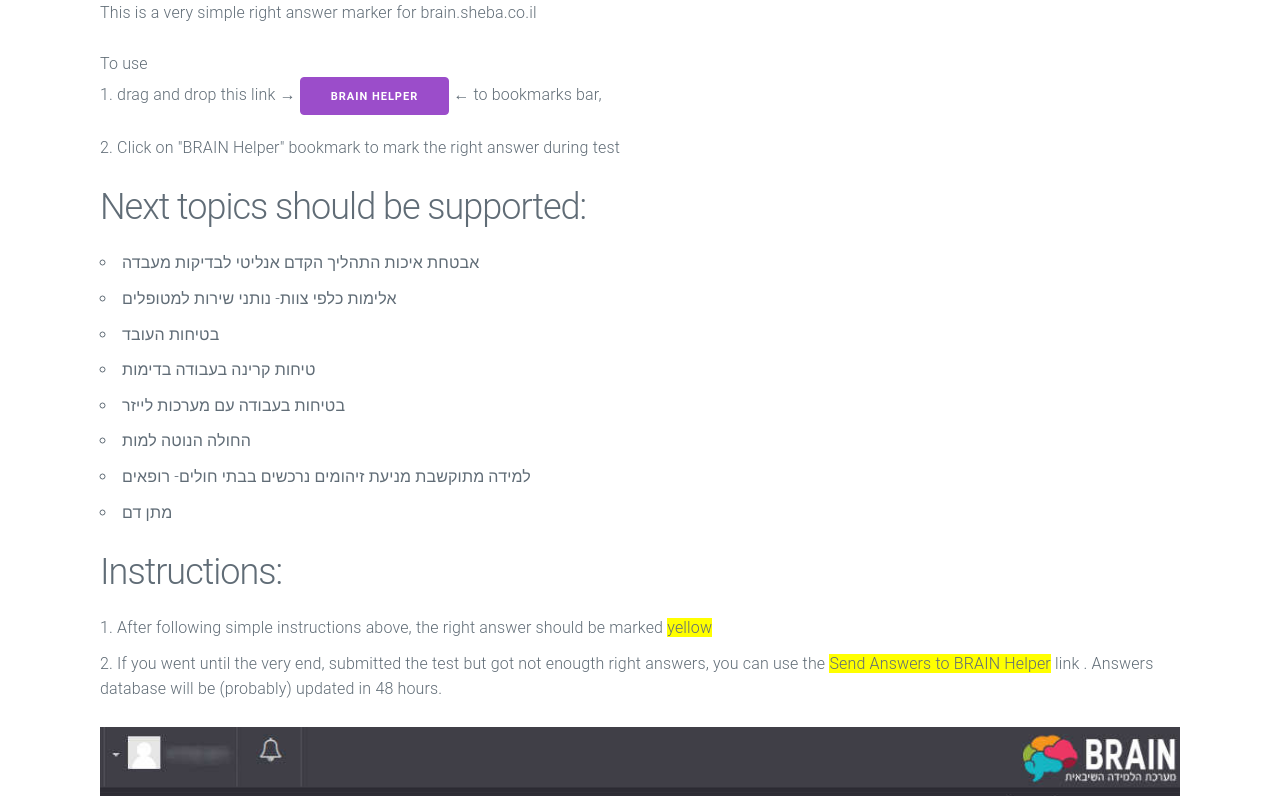
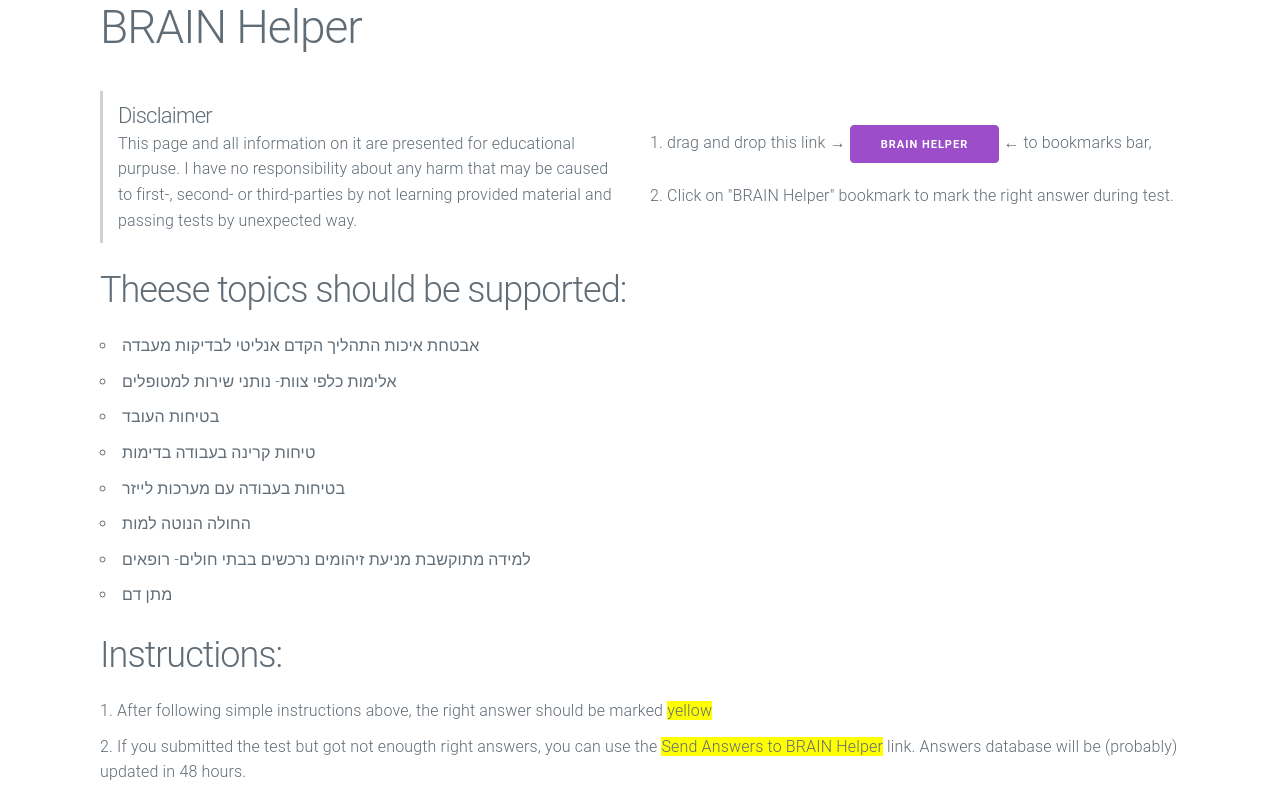
Before and after one commit to ShebaTool/shebatool.github.io, a plain HTML site: page index.html in a window 1280 px wide. Shown: the top 796 px of the page. Drawn offline with nearby package versions, Linux system fonts and the light colour scheme.

Commit message:
HTML layout tune

```diff
--- a/index.html
+++ b/index.html
@@ -28,22 +28,36 @@
 </head>
 
 <body class="container">
-    <div>
-        <div>
-            This is a very simple right answer marker for brain.sheba.co.il<br /><br />
-            To use
+    <h1>BRAIN Helper</h1>
+    <div class="row">
+        <div class="column">
+            <blockquote>
+                <h4>Disclaimer</h4>
+                This page and all information on it are presented for educational purpuse. I have no responsibility
+                about any harm that may be caused to first-, second- or third-parties by not learning provided material
+                and passing tests by unexpected way.
+            </blockquote>
+        </div>
+        <div class="column">
+
+            <h4>&nbsp;</h4>
             <ol>
                 <li>
                     drag and drop this link &rarr; <a class="button" href="javascript:(function(){document.body.appendChild(document.createElement('script')).src='https://shebatool.github.io/bookmarklet.js' })();">
                         BRAIN Helper </a> &larr; to bookmarks bar,
                 </li>
                 <li>
-                    Click on "BRAIN Helper" bookmark to mark the right answer during test
+                    Click on "BRAIN Helper" bookmark to mark the right answer during test.
                 </li>
             </ol>
+            </blockquote>
         </div>
+
+    </div>
+
+    <div>
         <div>
-            <h2>Next topics should be supported:</h2>
+            <h2>Theese topics should be supported:</h2>
             <ul>
                 <li>אבטחת איכות התהליך הקדם אנליטי לבדיקות מעבדה</li>
                 <li>אלימות כלפי צוות- נותני שירות למטופלים</li>
@@ -62,10 +76,9 @@
                     After following simple instructions above, the right answer should be marked <span style="background-color: yellow">yellow</span>
                 </li>
                 <li>
-                    If you went until the very end, submitted the test but got not enougth right answers, you can use
-                    the <span style="background-color: yellow">Send Answers to BRAIN Helper</span> link . Answers
-                    database will be (probably)
-                    updated in 48 hours.
+                    If you submitted the test but got not enougth right answers, you can use
+                    the <span style="background-color: yellow">Send Answers to BRAIN Helper</span> link. Answers
+                    database will be (probably) updated in 48 hours.
                 </li>
             </ol>
             <img src="usage.jpg" />
```
